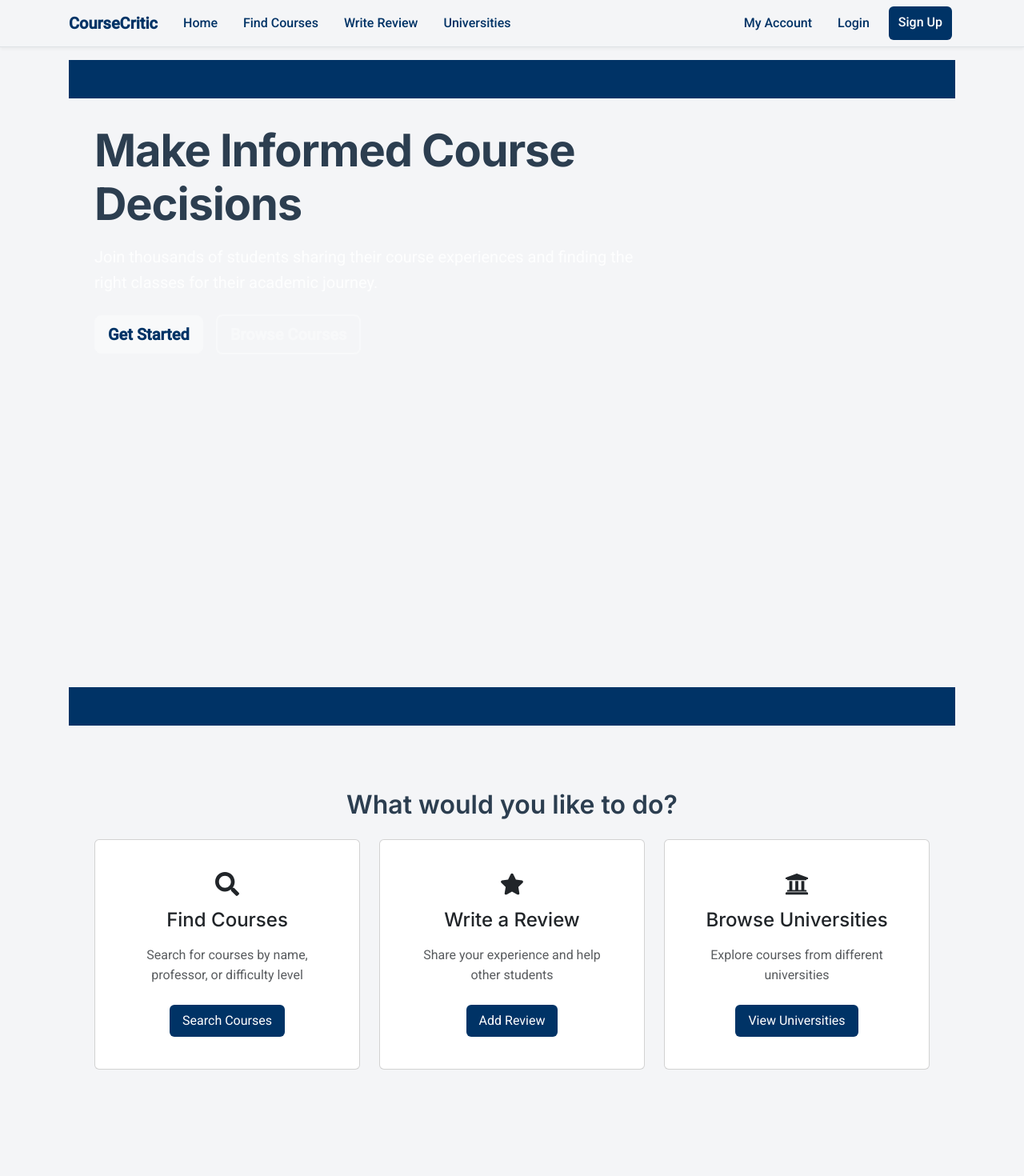
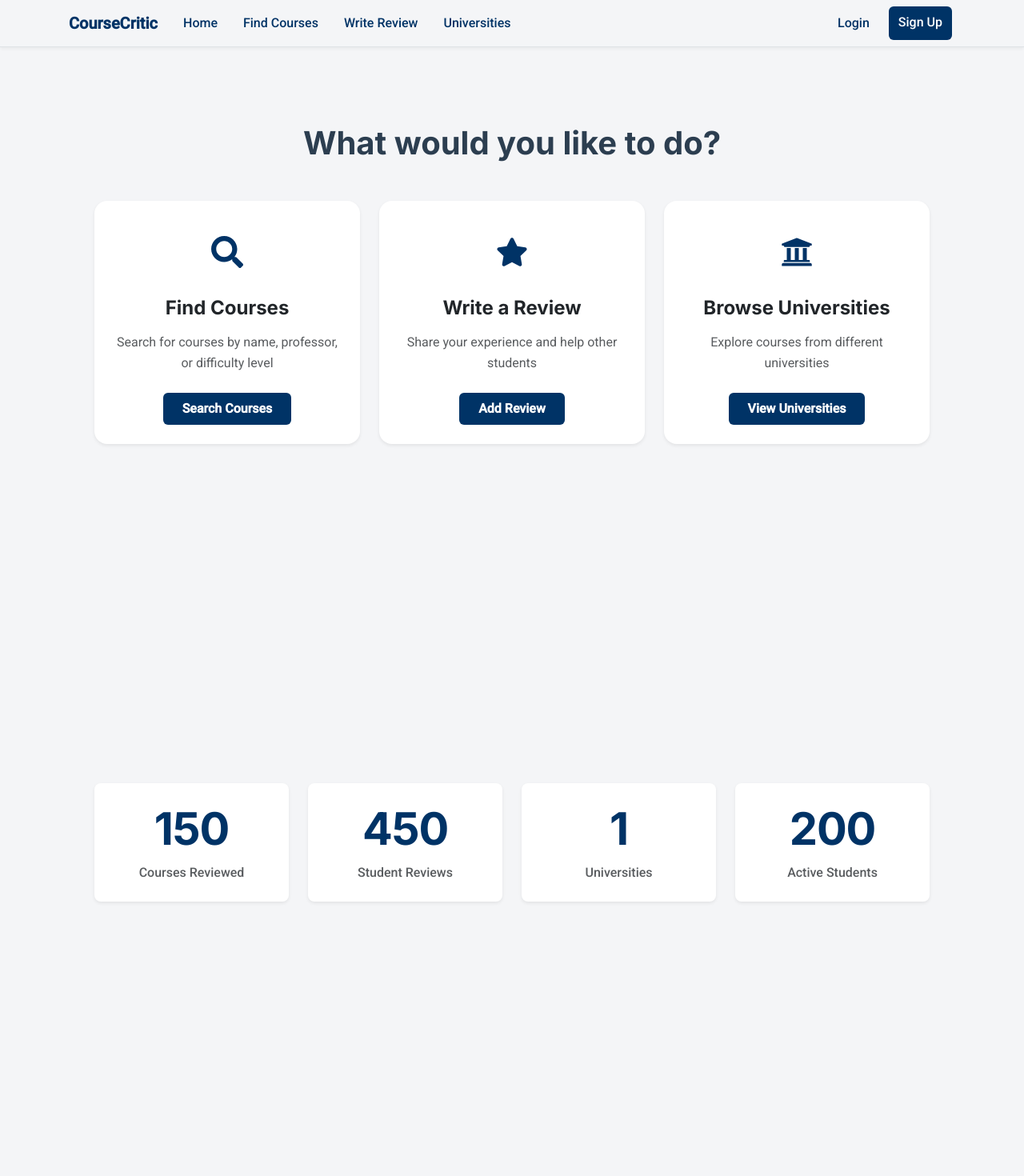
Before and after one commit to MattMNIA/CourseCritic, a React (Create React App) app in the folder client/: page / in a window 1280 px wide. Shown: the top 1470 px of the page at 80% size. Built offline with nearby package versions, Linux system fonts and the light colour scheme.

Commit message:
Added stats for courses

```diff
--- a/client/src/App.jsx
+++ b/client/src/App.jsx
@@ -1,4 +1,4 @@
-import React, { useEffect, Suspense } from 'react';
+import React, { useEffect, Suspense, useState } from 'react';
 import { BrowserRouter as Router, Routes, Route, Link } from 'react-router-dom';
 import { Navbar, Container, Nav } from 'react-bootstrap';
 import 'bootstrap/dist/css/bootstrap.min.css';
@@ -6,6 +6,7 @@ import './styles/bootstrap-custom.css';
 import './styles/globals.css';
 import './styles/layout.css';
 import Home from './pages/home';
+import userService from './services/userService';
 
 // Lazy load components
 const LoginPage = React.lazy(() => import('./pages/auth/LoginPage'));
@@ -20,6 +21,13 @@ const CreateCoursePage = React.lazy(() => import('./pages/admin/CreateCoursePage
 const EditCoursePage = React.lazy(() => import('./pages/admin/EditCoursePage'));
 
 function App() {
+    const [currentUser, setCurrentUser] = useState(userService.getCurrentUser());
+
+    const handleLogout = () => {
+        userService.logout();
+        setCurrentUser(null);
+    };
+
     useEffect(() => {
         // Force light mode
         document.documentElement.setAttribute('data-theme', 'light');
@@ -40,10 +48,32 @@ function App() {
                                 <Nav.Link as={Link} to="/universities" className="text-primary">Universities</Nav.Link>
                             </Nav>
                             <Nav>
-                                {/* Right-aligned items */}
-                                <Nav.Link as={Link} to="/account/settings" className="text-primary">My Account</Nav.Link>
-                                <Nav.Link as={Link} to="/auth/login" className="text-primary">Login</Nav.Link>
-                                <Nav.Link as={Link} to="/auth/register" className="btn btn-primary ms-2 text-white">Sign Up</Nav.Link>
+                                {currentUser ? (
+                                    <>
+                                        <Nav.Link as={Link} to="/account/settings" className="text-primary">
+                                            My Account
+                                        </Nav.Link>
+                                        <Nav.Link
+                                            onClick={handleLogout}
+                                            className="btn btn-outline-primary ms-2"
+                                        >
+                                            Log Out
+                                        </Nav.Link>
+                                    </>
+                                ) : (
+                                    <>
+                                        <Nav.Link as={Link} to="/auth/login" className="text-primary">
+                                            Login
+                                        </Nav.Link>
+                                        <Nav.Link
+                                            as={Link}
+                                            to="/auth/register"
+                                            className="btn btn-primary ms-2 text-white"
+                                        >
+                                            Sign Up
+                                        </Nav.Link>
+                                    </>
+                                )}
                             </Nav>
                         </Navbar.Collapse>
                     </Container>
--- a/client/src/pages/UniversitiesPage.jsx
+++ b/client/src/pages/UniversitiesPage.jsx
@@ -1,16 +1,57 @@
-import { Container, Card, Row, Col } from 'react-bootstrap';
+import { useState, useEffect } from 'react';
+import { Container, Card, Row, Col, Spinner } from 'react-bootstrap';
+import { FaGraduationCap, FaBook, FaStar } from 'react-icons/fa';
+import universityService from '../services/universityService';
 
 const UniversitiesPage = () => {
-  const universities = [
-    {
-      id: 1,
-      name: 'Iowa State University',
-      location: 'Ames, Iowa',
-      courseCount: 150,
-      reviewCount: 450
-    }
-    // Add more universities as needed
-  ];
+  const [universities, setUniversities] = useState([]);
+  const [loading, setLoading] = useState(true);
+  const [error, setError] = useState(null);
+
+  useEffect(() => {
+    const fetchUniversities = async () => {
+      try {
+        const data = await universityService.getAllUniversities();
+        setUniversities(data);
+      } catch (err) {
+        setError('Failed to load universities');
+        console.error('Error fetching universities:', err);
+      } finally {
+        setLoading(false);
+      }
+    };
+
+    fetchUniversities();
+  }, []);
+
+  if (loading) {
+    return (
+      <Container className="text-center py-5">
+        <Spinner animation="border" role="status" variant="primary">
+          <span className="visually-hidden">Loading...</span>
+        </Spinner>
+      </Container>
+    );
+  }
+
+  if (error) {
+    return (
+      <Container className="py-5">
+        <div className="alert alert-danger" role="alert">
+          {error}
+        </div>
+      </Container>
+    );
+  }
+
+  const StatItem = ({ icon, value, label }) => (
+    <div className="d-flex align-items-center mb-2">
+      {icon}
+      <div className="ms-2">
+        <strong>{value}</strong> {label}
+      </div>
+    </div>
+  );
 
   return (
     <Container>
@@ -18,14 +59,27 @@ const UniversitiesPage = () => {
       <Row>
         {universities.map(uni => (
           <Col key={uni.id} md={6} lg={4} className="mb-4">
-            <Card>
+            <Card className="h-100 shadow-sm hover-shadow">
               <Card.Body>
-                <Card.Title>{uni.name}</Card.Title>
-                <Card.Subtitle className="mb-2 text-muted">{uni.location}</Card.Subtitle>
-                <Card.Text>
-                  <div>Courses Available: {uni.courseCount}</div>
-                  <div>Total Reviews: {uni.reviewCount}</div>
-                </Card.Text>
+                <Card.Title className="h4 mb-4">{uni.name}</Card.Title>
+
+                <StatItem
+                  icon={<FaBook className="text-primary" />}
+                  value={uni.course_count}
+                  label="courses available"
+                />
+
+                <StatItem
+                  icon={<FaStar className="text-warning" />}
+                  value={uni.review_count}
+                  label="course reviews"
+                />
+
+                <StatItem
+                  icon={<FaGraduationCap className="text-success" />}
+                  value={uni.student_count}
+                  label="students contributed"
+                />
               </Card.Body>
             </Card>
           </Col>
--- a/client/src/pages/home.jsx
+++ b/client/src/pages/home.jsx
@@ -1,7 +1,7 @@
 import React from 'react';
 import { Container, Row, Col, Card, Button } from 'react-bootstrap';
 import { Link } from 'react-router-dom';
-import { FaSearch, FaStar, FaUniversity, FaUserGraduate } from 'react-icons/fa';
+import { FaSearch, FaStar, FaUniversity } from 'react-icons/fa';
 
 const Home = () => {
     const stats = {
@@ -36,40 +36,27 @@ const Home = () => {
     ];
 
     return (
-        <div className="home-page">
-            {/* Hero Section */}
-            <div className="bg-primary text-white py-5 mb-5">
-                <Container>
-                    <Row className="align-items-center">
-                        <Col md={8}>
-                            <h1 className="display-4 fw-bold mb-3">Make Informed Course Decisions</h1>
-                            <p className="lead mb-4 text-white" style={{ opacity: 0.9 }}>
-                                Join thousands of students sharing their course experiences and finding the right classes for their academic journey.
-                            </p>
-                            <Link to="/auth/register">
-                                <Button size="lg" variant="light" className="me-3 fw-semibold text-primary">Get Started</Button>
-                            </Link>
-                            <Link to="/courses/search">
-                                <Button size="lg" variant="outline-light" className="fw-semibold border-2">Browse Courses</Button>
-                            </Link>
-                        </Col>
-                    </Row>
-                </Container>
-            </div>
-
+        <div className="home-page py-5">
             {/* Quick Actions */}
             <Container className="mb-5">
-                <h2 className="text-center mb-4">What would you like to do?</h2>
-                <Row>
+                <h2 className="text-center h1 fw-bold mb-5">What would you like to do?</h2>
+                <Row className="g-4">
                     {quickActions.map((action, index) => (
-                        <Col key={index} md={4} className="mb-4">
-                            <Card className="h-100 text-center p-4 hover-shadow">
-                                <Card.Body>
-                                    {action.icon}
-                                    <h3 className="h4 mb-3">{action.title}</h3>
+                        <Col key={index} md={4}>
+                            <Card className="action-card h-100 border-0 shadow-sm">
+                                <Card.Body className="p-4 text-center">
+                                    <div className="icon-wrapper mb-3">
+                                        {React.cloneElement(action.icon, {
+                                            size: 40,
+                                            className: "text-primary"
+                                        })}
+                                    </div>
+                                    <h3 className="h4 mb-3 fw-bold">{action.title}</h3>
                                     <p className="text-muted mb-4">{action.description}</p>
                                     <Link to={action.link}>
-                                        <Button variant="primary">{action.buttonText}</Button>
+                                        <Button variant="primary" className="fw-semibold px-4">
+                                            {action.buttonText}
+                                        </Button>
                                     </Link>
                                 </Card.Body>
                             </Card>
@@ -79,25 +66,24 @@ const Home = () => {
             </Container>
 
             {/* Statistics */}
-            <div className="bg-light py-5">
-                <Container>
-                    <Row className="text-center">
-                        <Col md={3} sm={6} className="mb-4">
-                            <h2 className="display-4 text-primary fw-bold">{stats.courses}</h2>
-                            <p className="text-muted mb-0">Courses Reviewed</p>
-                        </Col>
-                        <Col md={3} sm={6} className="mb-4">
-                            <h2 className="display-4 text-primary fw-bold">{stats.reviews}</h2>
-                            <p className="text-muted mb-0">Student Reviews</p>
-                        </Col>
-                        <Col md={3} sm={6} className="mb-4">
-                            <h2 className="display-4 text-primary fw-bold">{stats.universities}</h2>
-                            <p className="text-muted mb-0">Universities</p>
-                        </Col>
-                        <Col md={3} sm={6} className="mb-4">
-                            <h2 className="display-4 text-primary fw-bold">{stats.students}</h2>
-                            <p className="text-muted mb-0">Active Students</p>
-                        </Col>
+            <div className="stats-section py-5 bg-light">
+                <Container className="py-4">
+                    <Row className="text-center g-4">
+                        {Object.entries({
+                            'Courses Reviewed': stats.courses,
+                            'Student Reviews': stats.reviews,
+                            'Universities': stats.universities,
+                            'Active Students': stats.students
+                        }).map(([label, value]) => (
+                            <Col key={label} md={3} sm={6}>
+                                <div className="stat-card p-4 bg-white rounded-3 shadow-sm h-100">
+                                    <h2 className="display-4 text-primary fw-bold mb-2">
+                                        {value}
+                                    </h2>
+                                    <p className="text-muted mb-0 fw-medium">{label}</p>
+                                </div>
+                            </Col>
+                        ))}
                     </Row>
                 </Container>
             </div>
--- a/client/src/services/userService.js
+++ b/client/src/services/userService.js
@@ -1,4 +1,6 @@
 import { api } from './api';
+
+const USER_KEY = 'coursecritic_user';
 
 const userService = {
   register: async (userData) => {
@@ -6,17 +8,23 @@ const userService = {
     return response.data;
   },
 
+  login: async (credentials) => {
+    const response = await api.post('/users/login', credentials);
+    return response.data;
+  },
+
   getCurrentUser: () => {
-    const user = localStorage.getItem('user');
-    return user ? JSON.parse(user) : null;
+    const userStr = localStorage.getItem(USER_KEY);
+    return userStr ? JSON.parse(userStr) : null;
   },
 
   setCurrentUser: (user) => {
-    localStorage.setItem('user', JSON.stringify(user));
+    localStorage.setItem(USER_KEY, JSON.stringify(user));
   },
 
   logout: () => {
-    localStorage.removeItem('user');
+    localStorage.removeItem(USER_KEY);
+    window.location.href = '/'; // Redirect to home after logout
   }
 };
 
--- a/client/src/styles/globals.css
+++ b/client/src/styles/globals.css
@@ -114,3 +114,50 @@ h1, h2, h3, h4, h5, h6 {
         font-size: 2.5rem;
     }
 }
+
+/* Action Cards */
+.action-card {
+    transition: transform 0.3s ease, box-shadow 0.3s ease;
+    border-radius: 1rem;
+}
+
+.action-card:hover {
+    transform: translateY(-5px);
+    box-shadow: 0 10px 20px rgba(0, 0, 0, 0.1) !important;
+}
+
+.icon-wrapper {
+    width: 80px;
+    height: 80px;
+    margin: 0 auto;
+    display: flex;
+    align-items: center;
+    justify-content: center;
+    background-color: var(--bs-primary-rgb, 0, 51, 102, 0.1);
+    border-radius: 50%;
+    margin-bottom: 1.5rem;
+}
+
+/* Stats Section */
+.stats-section {
+    background-color: var(--bs-light);
+}
+
+.stat-card {
+    transition: transform 0.3s ease;
+}
+
+.stat-card:hover {
+    transform: translateY(-5px);
+}
+
+/* Responsive Typography */
+@media (max-width: 768px) {
+    .hero-title {
+        font-size: 2.5rem;
+    }
+
+    .hero-text {
+        font-size: 1.1rem;
+    }
+}
```
Also changed, not shown: client/src/pages/account/AccountSettingsPage.jsx (+0 -21 lines), client/src/pages/auth/LoginPage.jsx (+21 -5 lines), client/src/services/universityService.js (+11 -1 lines), 2 other files (tests, documents, lock files or other folders).
